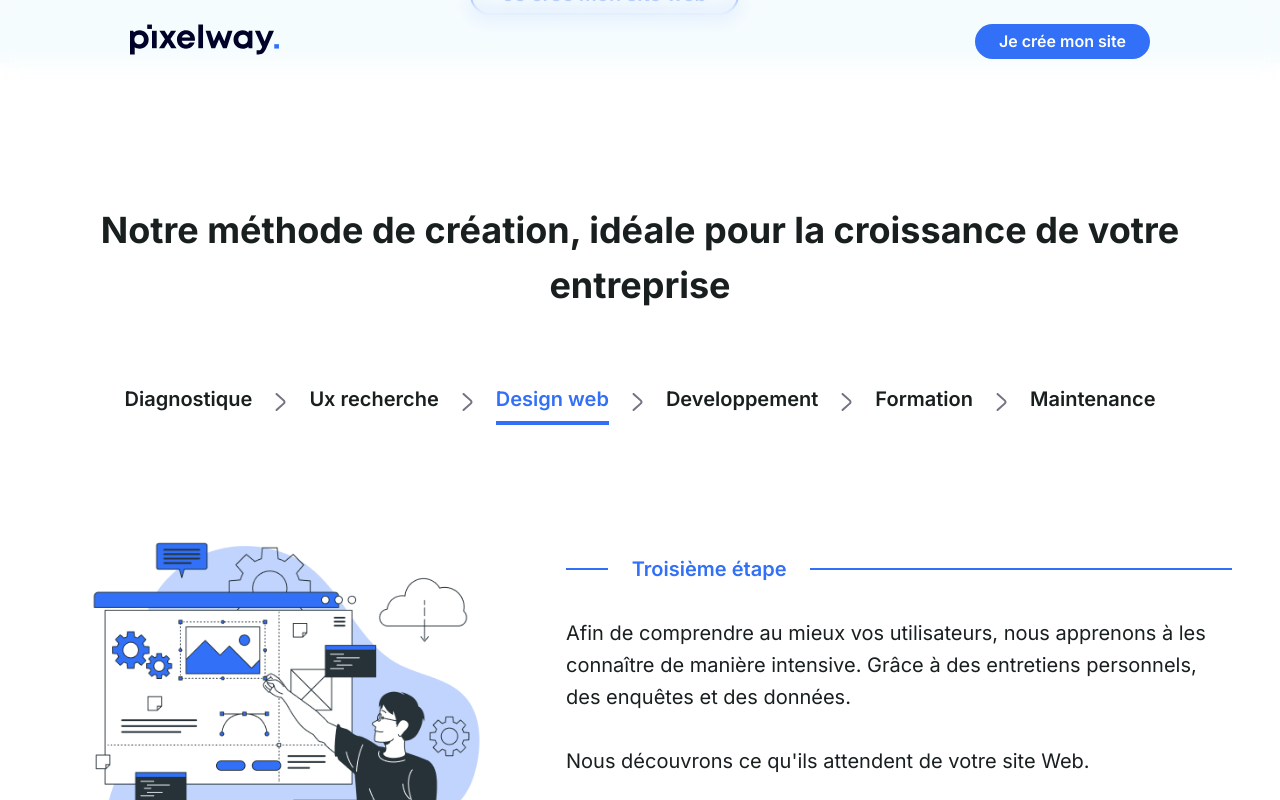
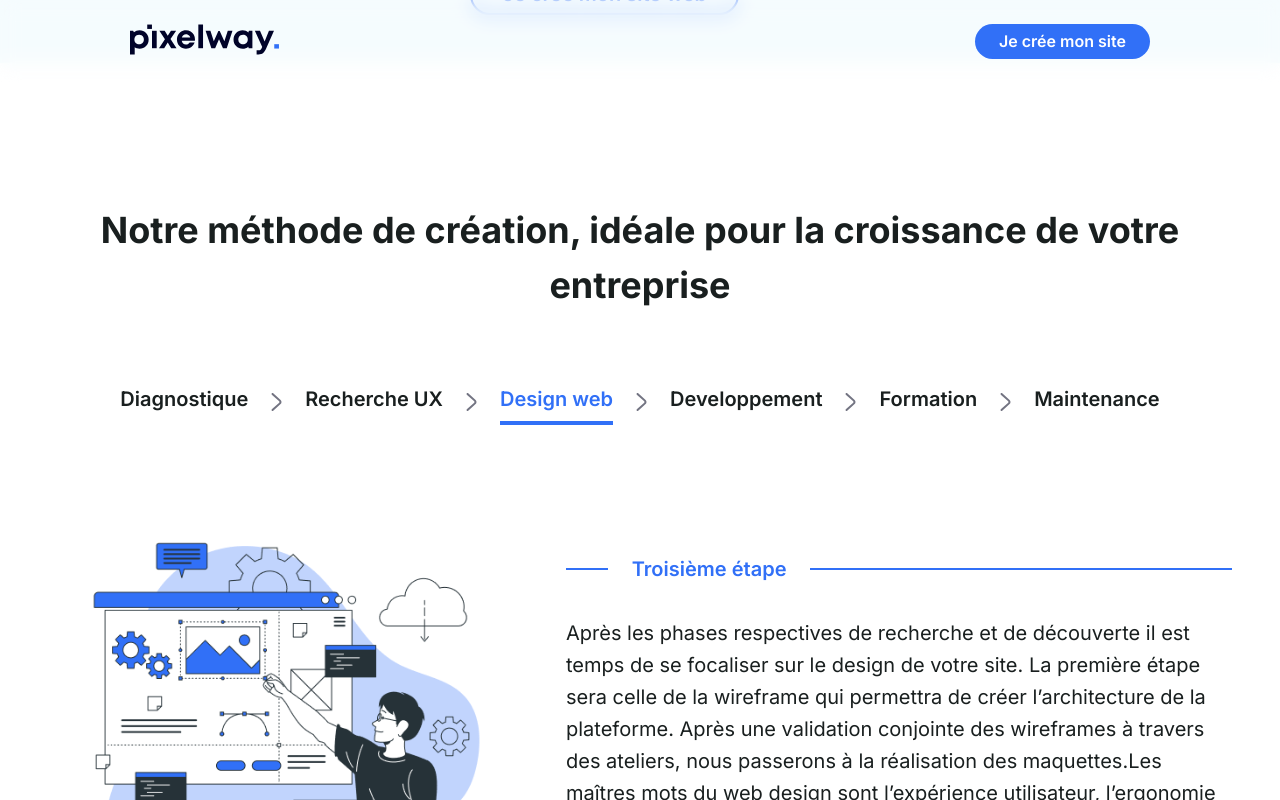
Before and after one commit to yanicebelhadj/Pixelway, a Next.js app: page / in a window 1280 px wide. Both pictures are taken after a click on the element "Design web". Shown: the part 3829-4629 px from the top of the page. Built offline with nearby package versions, Linux system fonts and the light colour scheme.

Commit message:
Icons centré, textes modifiés, sendgrid vérifié

```diff
--- a/icons/LinkedIn.js
+++ b/icons/LinkedIn.js
@@ -3,7 +3,7 @@ import React from 'react';
 const LinkedIn = () =>{
 
     return(
-        <div className="LinkedIn" style={{display: "flex", alignItems: "center"}}>
+        <div className="LinkedIn" style={{display: "flex", alignItems: "center", justifyContent: "center"}}>
             {/* <svg width="48" height="49" viewBox="0 0 48 49" fill="none" xmlns="http://www.w3.org/2000/svg">
                 <path d="M43.2 0.419922H4.8C2.16 0.419922 0 2.57992 0 5.21992V43.6199C0 46.2599 2.16 48.4199 4.8 48.4199H43.2C45.84 48.4199 48 46.2599 48 43.6199V5.21992C48 2.57992 45.84 0.419922 43.2 0.419922ZM14.4 41.2199H7.2V19.6199H14.4V41.2199ZM10.8 15.5399C8.4 15.5399 6.48 13.6199 6.48 11.2199C6.48 8.81992 8.4 6.89992 10.8 6.89992C13.2 6.89992 15.12 8.81992 15.12 11.2199C15.12 13.6199 13.2 15.5399 10.8 15.5399ZM40.8 41.2199H33.6V28.4999C33.6 26.58 31.92 24.8999 30 24.8999C28.08 24.8999 26.4 26.58 26.4 28.4999V41.2199H19.2V19.6199H26.4V22.4999C27.6 20.5799 30.24 19.1399 32.4 19.1399C36.96 19.1399 40.8 22.9799 40.8 27.5399V41.2199Z" fill="#000329"/>
             </svg> */}
--- a/pages/index.js
+++ b/pages/index.js
@@ -266,7 +266,7 @@ const HomePage = () =>{
                   <div className={styles.ChevronRight}>
                     <ChevronRight />
                   </div>
-                  <p className={ uxRecherche ? styles.souligne : ""} onClick={UxRechercheVisible} >Ux recherche</p>
+                  <p className={ uxRecherche ? styles.souligne : ""} onClick={UxRechercheVisible} >Recherche UX</p>
                   <div className={styles.ChevronRight}>
                     <ChevronRight />
                   </div>
@@ -296,10 +296,8 @@ const HomePage = () =>{
                               <div className={styles.lineApresText} ></div>
                           </div>
                           <p>
-                              Afin de comprendre au mieux vos utilisateurs, nous apprenons à les connaître
-                              de manière intensive. Grâce à des entretiens personnels, des enquêtes et des données.
-                              <br/><br/>
-                              Nous découvrons ce qu&apos;ils attendent de votre site Web.
+                            Le diagnostique permet d’examiner votre identité visuelle et de mettre en place la meilleure stratégie de marque visuelle.
+                            Cette phase est primordiale pour vous donner les solutions les plus adaptées et rédiger votre cahier des charges.
                           </p>
                       </div>
                   </div>
@@ -313,10 +311,10 @@ const HomePage = () =>{
                               <div className={styles.lineApresText} ></div>
                           </div>
                           <p>
-                              Afin de comprendre au mieux vos utilisateurs, nous apprenons à les connaître
-                              de manière intensive. Grâce à des entretiens personnels, des enquêtes et des données.
-                              <br/><br/>
-                              Nous découvrons ce qu&apos;ils attendent de votre site Web.
+                            Dans cette phase, nous nous concentrerons sur vos clients, vos futurs utilisateurs. La recherche UX servira à découvrir leurs
+                            besoins, leurs attentes ainsi que leurs possibles frustrations. Elle est nécessaire pour proposer un site qui s’adapte parfaitement
+                            à votre business ainsi qu’aux besoins des clients. Cela se traduit par des entretiens utilisateur, des tests utilisateurs, des ateliers
+                            UX, la création de persona et d’autres solutions pour connaitre parfaitement vos clients.
                           </p>
                       </div>
                   </div>
@@ -330,10 +328,10 @@ const HomePage = () =>{
                               <div className={styles.lineApresText} ></div>
                           </div>
                           <p>
-                              Afin de comprendre au mieux vos utilisateurs, nous apprenons à les connaître
-                              de manière intensive. Grâce à des entretiens personnels, des enquêtes et des données.
-                              <br/><br/>
-                              Nous découvrons ce qu&apos;ils attendent de votre site Web.
+                            Après les phases respectives de recherche et de découverte il est temps de se focaliser sur le design de votre site.
+                            La première étape sera celle de la wireframe qui permettra de créer l’architecture de la plateforme. Après une validation
+                            conjointe des wireframes à travers des ateliers, nous passerons à la réalisation des maquettes.Les maîtres mots du web design
+                            sont l’expérience utilisateur, l’ergonomie et l’interactivité. Nous mettrons tout en œuvre pour que votre site soit unique, accessible et s’inscrive dans l’ère du temps.
                           </p>
                       </div>
                   </div>
@@ -347,10 +345,9 @@ const HomePage = () =>{
                               <div className={styles.lineApresText} ></div>
                           </div>
                           <p>
-                              Afin de comprendre au mieux vos utilisateurs, nous apprenons à les connaître
-                              de manière intensive. Grâce à des entretiens personnels, des enquêtes et des données.
-                              <br/><br/>
-                              Nous découvrons ce qu&apos;ils attendent de votre site Web.
+                            Un site se doit d’être à l’image de l’entreprise c’est-à-dire professionnel. L’objectif final est donc que le site soit à la fois le plus fluide et performant possible.
+                            De ce fait, nous utiliserons les meilleurs outils afin de développer ce dernier. Rappelons qu’un site bien développé sera plus facilement bien positionné dans les moteurs de recherches.
+                            La traçabilité est un élément clé dans le travail d’un développeur, pour ce faire notre code sera expliqué en détail, le but étant que le code soit maintenable et évolutif.
                           </p>
                       </div>
                   </div>
@@ -364,10 +361,9 @@ const HomePage = () =>{
                               <div className={styles.lineApresText} ></div>
                           </div>
                           <p>
-                              Afin de comprendre au mieux vos utilisateurs, nous apprenons à les connaître
-                              de manière intensive. Grâce à des entretiens personnels, des enquêtes et des données.
-                              <br/><br/>
-                              Nous découvrons ce qu&apos;ils attendent de votre site Web.
+                            Créer un beau site web ne suffit pas. Il faut que vous ainsi que vos équipes soyez capable de
+                            le manipuler simplement. Après le développement de votre site, nous ferons des séances de formations
+                            courtes et concises pour que vous ayez une maîtrise totale de votre produit.
                           </p>
                       </div>
                   </div>
@@ -381,10 +377,9 @@ const HomePage = () =>{
                               <div className={styles.lineApresText} ></div>
                           </div>
                           <p>
-                              Afin de comprendre au mieux vos utilisateurs, nous apprenons à les connaître
-                              de manière intensive. Grâce à des entretiens personnels, des enquêtes et des données.
-                              <br/><br/>
-                              Nous découvrons ce qu&apos;ils attendent de votre site Web.
+                            La pérennité, la performance ainsi que la fidélisation de vos clients sont des données d’entrées importantes pour les utilisateurs de votre site web. Ainsi, nous proposons une maintenance du site.
+                            Les opérations de maintenance se traduisent par les différentes actions permettant l’optimisation du site qui offre alors une expérience utilisateur optimale aux visiteurs.
+                            La maintenance comporte plusieurs avantages, effectivement, à travers cette dernière, les aspects purement techniques sont garanties à long termes.
                           </p>
                       </div>
                   </div>
@@ -407,9 +402,8 @@ const HomePage = () =>{
                     <div className={styles.etapeText}>
                         <p id={styles.title}>Première étape</p>
                         <p>
-                            Nous optons pour un travail collaboratif tout au long du projet.
-                            Grâce à nos ateliers UX, vous serez au cœur des décisions pour
-                            que votre site se rapproche au mieux de votre marque
+                            Le diagnostique permet d’examiner votre identité visuelle et de mettre en place la meilleure stratégie de marque visuelle.
+                            Cette phase est primordiale pour vous donner les solutions les plus adaptées et rédiger votre cahier des charges.
                         </p>
                     </div>
                 </div>
@@ -428,9 +422,10 @@ const HomePage = () =>{
                     <div className={styles.etapeText}>
                         <p id={styles.title}>Deuxième étape</p>
                         <p>
-                            Nous optons pour un travail collaboratif tout au long du projet.
-                            Grâce à nos ateliers UX, vous serez au cœur des décisions pour
-                            que votre site se rapproche au mieux de votre marque
+                            Dans cette phase, nous nous concentrerons sur vos clients, vos futurs utilisateurs. La recherche UX servira à découvrir leurs
+                            besoins, leurs attentes ainsi que leurs possibles frustrations. Elle est nécessaire pour proposer un site qui s’adapte parfaitement
+                            à votre business ainsi qu’aux besoins des clients. Cela se traduit par des entretiens utilisateur, des tests utilisateurs, des ateliers
+                            UX, la création de persona et d’autres solutions pour connaitre parfaitement vos clients.
                         </p>
                     </div>
                 </div>
@@ -449,9 +444,10 @@ const HomePage = () =>{
                     <div className={styles.etapeText}>
                         <p id={styles.title}>Troisième étape</p>
                         <p>
-                            Nous optons pour un travail collaboratif tout au long du projet.
-                            Grâce à nos ateliers UX, vous serez au cœur des décisions pour
-                            que votre site se rapproche au mieux de votre marque
+                            Après les phases respectives de recherche et de découverte il est temps de se focaliser sur le design de votre site.
+                            La première étape sera celle de la wireframe qui permettra de créer l’architecture de la plateforme. Après une validation
+                            conjointe des wireframes à travers des ateliers, nous passerons à la réalisation des maquettes.Les maîtres mots du web design
+                            sont l’expérience utilisateur, l’ergonomie et l’interactivité. Nous mettrons tout en œuvre pour que votre site soit unique, accessible et s’inscrive dans l’ère du temps.
                         </p>
                     </div>
                 </div>
@@ -470,9 +466,9 @@ const HomePage = () =>{
                     <div className={styles.etapeText}>
                         <p id={styles.title}>Quatrième étape</p>
                         <p>
-                            Nous optons pour un travail collaboratif tout au long du projet.
-                            Grâce à nos ateliers UX, vous serez au cœur des décisions pour
-                            que votre site se rapproche au mieux de votre marque
+                            Un site se doit d’être à l’image de l’entreprise c’est-à-dire professionnel. L’objectif final est donc que le site soit à la fois le plus fluide et performant possible.
+                            De ce fait, nous utiliserons les meilleurs outils afin de développer ce dernier. Rappelons qu’un site bien développé sera plus facilement bien positionné dans les moteurs de recherches.
+                            La traçabilité est un élément clé dans le travail d’un développeur, pour ce faire notre code sera expliqué en détail, le but étant que le code soit maintenable et évolutif.
                         </p>
                     </div>
                 </div>
@@ -491,9 +487,9 @@ const HomePage = () =>{
                     <div className={styles.etapeText}>
                         <p id={styles.title}>Cinquième étape</p>
                         <p>
-                            Nous optons pour un travail collaboratif tout au long du projet.
-                            Grâce à nos ateliers UX, vous serez au cœur des décisions pour
-                            que votre site se rapproche au mieux de votre marque
+                            Créer un beau site web ne suffit pas. Il faut que vous ainsi que vos équipes soyez capable de
+                            le manipuler simplement. Après le développement de votre site, nous ferons des séances de formations
+                            courtes et concises pour que vous ayez une maîtrise totale de votre produit.
                         </p>
                     </div>
                 </div>
@@ -512,9 +508,9 @@ const HomePage = () =>{
                     <div className= {styles.etapeText}>
                         <p id={styles.title}>Sixième étape</p>
                         <p>
-                            Nous optons pour un travail collaboratif tout au long du projet.
-                            Grâce à nos ateliers UX, vous serez au cœur des décisions pour
-                            que votre site se rapproche au mieux de votre marque
+                            La pérennité, la performance ainsi que la fidélisation de vos clients sont des données d’entrées importantes pour les utilisateurs de votre site web. Ainsi, nous proposons une maintenance du site.
+                            Les opérations de maintenance se traduisent par les différentes actions permettant l’optimisation du site qui offre alors une expérience utilisateur optimale aux visiteurs.
+                            La maintenance comporte plusieurs avantages, effectivement, à travers cette dernière, les aspects purement techniques sont garanties à long termes.
                         </p>
                     </div>
                 </div>
```
Also changed, not shown: icons/Dribbble.js (+1 -1 lines), icons/Instagram.js (+1 -1 lines).
